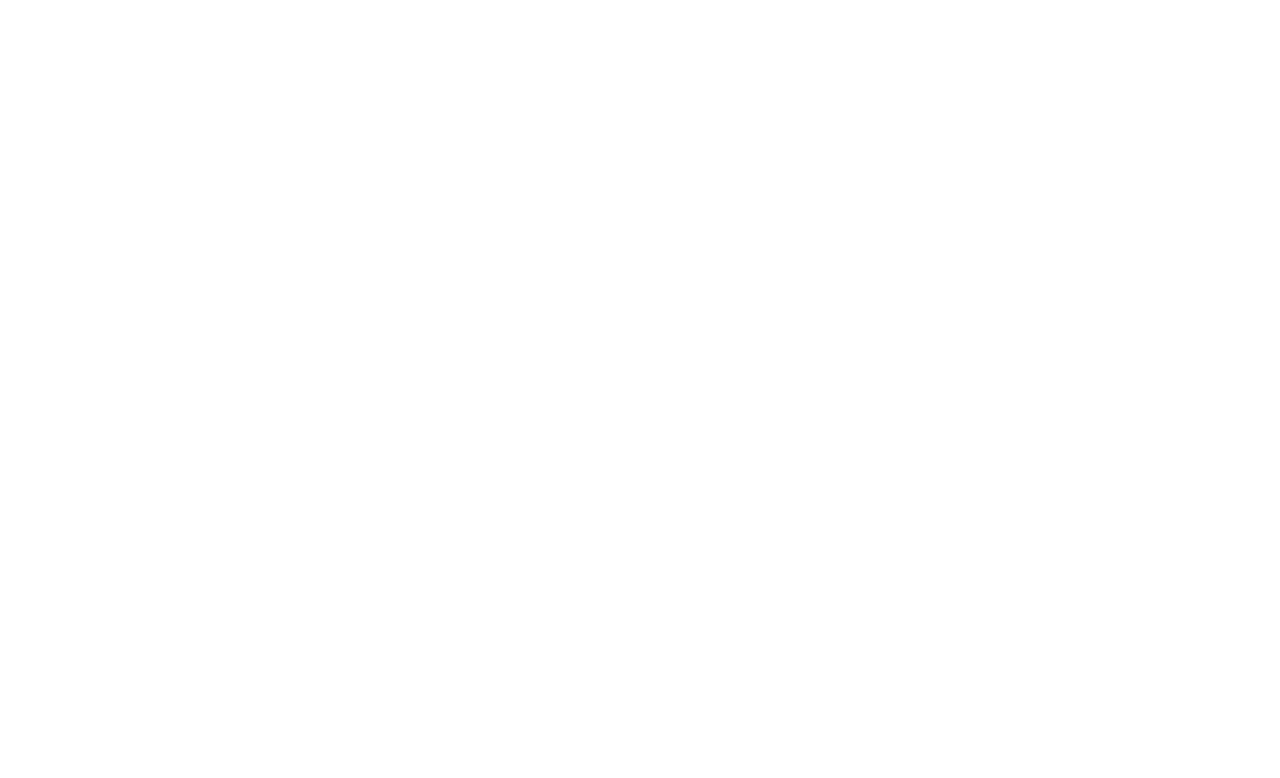
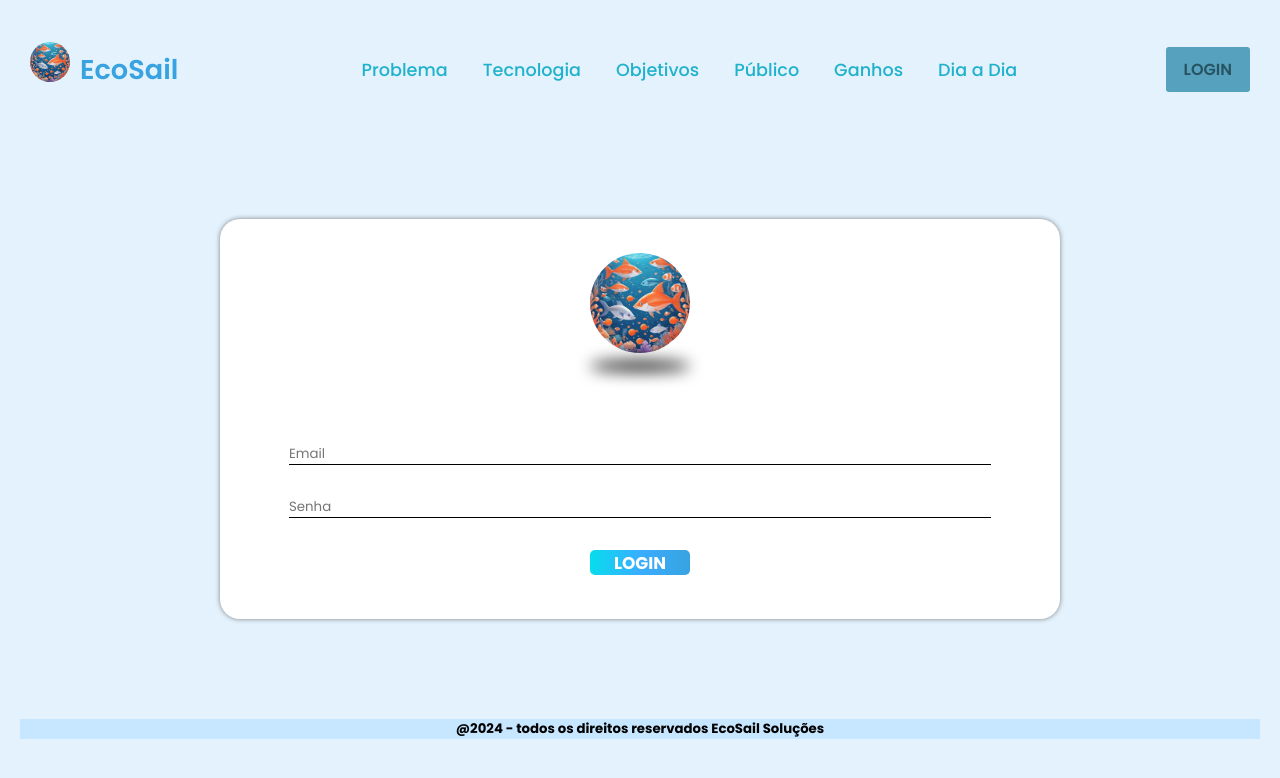
Before and after one commit to EcoSail-Solucoes/GS-Front-Web, a plain HTML site: page GlobalSolution/cadastro.html in a window 1280 px wide. Drawn offline with Linux system fonts and the light colour scheme.

Commit message:
Adicionando a pagina do login e inserindo os textos sobre nós na pagina principal

```diff
--- a/GlobalSolution/cadastro.html
+++ b/GlobalSolution/cadastro.html
@@ -3,9 +3,47 @@
 <head>
     <meta charset="UTF-8">
     <meta name="viewport" content="width=device-width, initial-scale=1.0">
-    <title>Document</title>
+    <title>Global Solution</title>
+    <link rel="stylesheet" href="src/css/style.css">
 </head>
 <body>
+    <header>
+        <nav class="navbar">
+          <span class="hamburger-btn" onclick="toggleMenu()">menu</span>
+          <a href="#" class="logo">
+            <img src="src/img/LimeWire AI Studio Asset (2).jpg" alt="logo">
+            <h2>EcoSail</h2>
+          </a>
+          <ul class="links">
+            <span class="btn"></span>
+            <li><a href="#problema">Problema</a></li>
+            <li><a href="#tecnologia">Tecnologia</a></li>
+            <li><a href="#objetivos">Objetivos</a></li>
+            <li><a href="#publico">Público</a></li>
+            <li><a href="#ganhos">Ganhos</a></li>
+            <li><a href="#diaadia">Dia a Dia</a></li>
+          </ul>
+          <a href="cadastro.html">
+            <button class="login-btn">LOGIN</button>
+          </a>
+        </nav>
+      </header>
 
+      <section id="login">
+        <div>
+            <img src="src/img/LimeWire AI Studio Asset (2).jpg" alt="" id="img-login">
+            <div id="sombra"> </div>
+            <form onsubmit="verificar_login()">
+                <input type="email" name="email" placeholder="Email" id="input-email" class="input-login">
+                <input type="password" name="senha" placeholder="Senha" id="input-senha" class="input-login">
+                <input type="submit" id="btn-login" value="LOGIN">
+            </form>
+        </div>
+      </section>
+      <footer>
+        <h5>@2024 - todos os direitos reservados EcoSail Soluções</h5>
+      </footer>
+
+    <script src="src/js/script.js"></script>
 </body>
 </html>
--- a/GlobalSolution/src/css/style.css
+++ b/GlobalSolution/src/css/style.css
@@ -1,4 +1,10 @@
 @import url("https://fonts.googleapis.com/css2?family=Poppins:wght@200;300;400;500;600;700&display=swap");
+
+:root{
+  --gradient-color: linear-gradient(to right, #07ddec, #3aadff, #38a3e0);
+  --gradient-color2: linear-gradient(to right, #38a3e0, #07ddec, #3aadff);
+}
+
 * {
   margin: 0;
   padding: 0;
@@ -19,7 +25,6 @@ header {
     left: 0;
     z-index: 10;
     padding: 0 10px;
-    gap: 10px;
 }
 * {
   margin: 0;
@@ -38,13 +43,11 @@ body {
 header {
   width: 100%;
   padding: 0 10px;
-  gap: 10px;
 }
 .navbar {
   display: flex;
   padding: 22px 0;
   align-items: center;
-  max-width: 1200px;
   margin: 0 auto;
   justify-content: space-between;
   position: relative;
@@ -159,6 +162,14 @@ header {
   scroll-snap-align: start;
   box-shadow: 0 15px 25px rgba(0, 0, 0, 0.1);
 }
+.sect-explicacoes{
+  display: flex;
+  flex-direction: column;
+  gap: 1rem;
+  width: 80%;
+  align-items: center;
+  align-content: center;
+}
 .card .image {
   height: 150px;
   width: 150px;
@@ -221,6 +232,10 @@ section:hover {
   width: 600px;
   margin-bottom: 100px;
 }
+#img-tec{
+  height: 400px;
+  object-fit: cover;
+}
 
 #objetivos {
   background-color: #e1e8f8;
@@ -251,3 +266,77 @@ img {
   border-radius: 8px;
   margin-bottom: 15px;
 }
+#login{
+  width: 100%;
+  height: 600px;
+  background: none;
+  box-shadow: none;
+  display: flex;
+  align-items: center;
+  justify-content: center;
+}
+#img-login{
+  width: 100px;
+  border-radius: 50%;
+}
+#login div{
+  background-color: white;
+  border-radius: 20px;
+  padding: 20px;
+  width: 70%;
+  height: 400px;
+  display: flex;
+  justify-content: space-around;
+  align-items: center;
+  flex-direction: column;
+  box-shadow: 0 0 5px 0 gray;
+}
+#login form{
+  display: flex;
+  flex-direction: column;
+  justify-content: center;
+  align-items: center;
+  width: 100%;
+  gap: 2rem;
+  padding: 10px;
+}
+.input-login{
+  width: 90%;
+  border: none;
+  border-bottom: 1px solid black;
+}
+.input-login:focus{
+  border-bottom: 1px solid #16a0aa;
+  outline: none;
+}
+#btn-login{
+  width: 100px;
+  height: 25px;
+  border: none;
+  color: white;
+  font-weight: bold;
+  font-size: 17px;
+  border-radius: 5px;
+  background-image: var(--gradient-color);
+  transition: all 0.2s ease-in-out;
+}
+#btn-login:hover{
+  width: 103px;
+}
+#login #sombra{
+  background-color: black;
+  box-shadow: none;
+  height: 10px;
+  width: 100px;
+  border-radius: 70%;
+  padding: 0;
+  filter: blur(8px);
+  transform: translate(0, -35px);
+}
+footer{
+  background-color: #c6e7ff;
+  width: 100%;
+  display: flex;
+  align-items: center;
+  justify-content: center;
+}
```
Also changed, not shown: GlobalSolution/index.html (+23 -19 lines), GlobalSolution/src/img/limpar-praia.jpeg (added), GlobalSolution/src/img/pessoas-na-praia.jpg (added), GlobalSolution/src/img/praia-limpa.jpg (added), GlobalSolution/src/img/praia-poluida.jpg (added), GlobalSolution/src/img/problema-praia.jpg (added), GlobalSolution/src/img/sensor-metal.jpeg (added).
